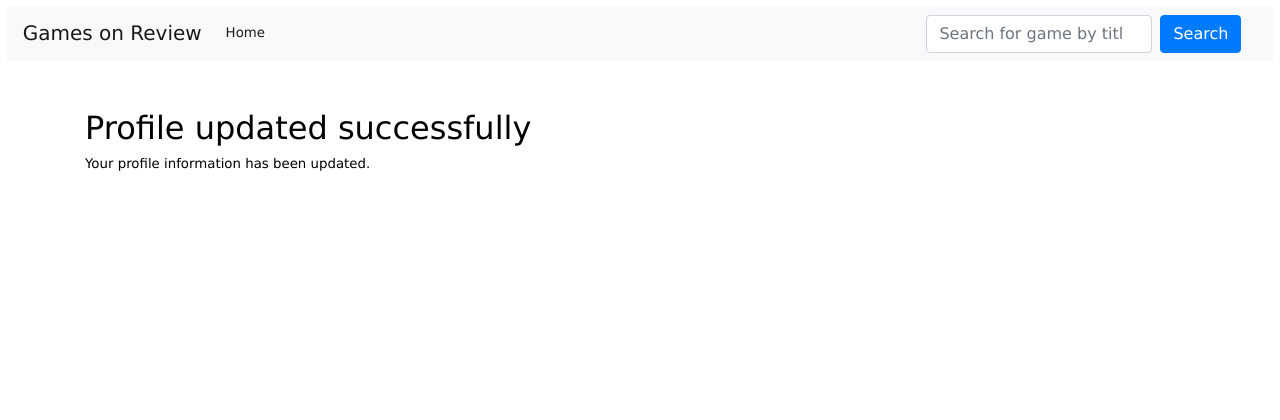
After one commit to citizencosimo/iqsa3900-project-group8, a Django app: page /accounts/profile/update/done/ in a window 1280 px wide. The commit adds this page. Shown: the top 420 px of the page. Run offline with Django 4.2, Linux system fonts and the light colour scheme.

Commit message:
Added edit profile functionality and fixed drop down feature for user name

```diff
--- a/accounts/forms.py
+++ b/accounts/forms.py
@@ -1,6 +1,5 @@
 from django import forms
 from django.contrib.auth.forms import UserCreationForm, UserChangeForm
-
 from .models import CustomUser
 
 class CustomUserCreationForm(UserCreationForm):
--- a/accounts/urls.py
+++ b/accounts/urls.py
@@ -1,8 +1,10 @@
 # accounts/urls.py
 from django.urls import path
-
-from .views import SignUpView
+from .views import ProfileUpdateView, SignUpView
+from django.contrib.auth import views as auth_views
 
 urlpatterns = [
-    path("signup/", SignUpView.as_view(), name="signup")
+    path("signup/", SignUpView.as_view(), name="signup"),
+    path('profile/update/', ProfileUpdateView.as_view(), name='profile_update'),
+    path('profile/update/done/', auth_views.TemplateView.as_view(template_name='accounts/profile_update_done.html'), name='profile_update_done'),
 ]
--- /dev/null
+++ b/templates/accounts/profile_update_done.html
@@ -0,0 +1,7 @@
+<!-- accounts/templates/accounts/profile_update_done.html -->
+{% extends 'base.html' %}
+
+{% block content %}
+  <h2>Profile updated successfully</h2>
+  <p>Your profile information has been updated.</p>
+{% endblock %}
--- a/templates/base.html
+++ b/templates/base.html
@@ -56,7 +56,7 @@
                   <i class="fas fa-user"></i> {{ user.username }}
                 </a>
                 <div class="dropdown-menu" aria-labelledby="userDropdown">
-                  <a class="dropdown-item" href="#">Manage Profile</a>
+                  <a class="dropdown-item" href="{% url 'profile_update' %}">Manage Profile</a>
                   <div class="dropdown-divider"></div>
                   <a class="dropdown-item" href="{% url 'logout' %}">Logout</a>
                 </div>
@@ -84,3 +84,13 @@
         <div class="row">
           <div class="col text-center">
             <p>&copy; 2023 Games on Review. All rights reserved.</p>
+          </div>
+        </div>
+      </div>
+    </footer>
+  </div>
+  <script src="https://code.jquery.com/jquery-3.3.1.slim.min.js" integrity="sha384-q8i/X+965DzO0rT7abK41JStQIAqVgRVzpbzo5smXKp4YfRvH+8abtTE1Pi6jizo" crossorigin="anonymous"></script>
+  <script src="https://cdn.jsdelivr.net/npm/@popperjs/core@2.9.3/dist/umd/popper.min.js" integrity="sha384-eMNCOe7tC1doHpGoJtKh7z7lGz7fuP4F8nfdFvAOA6Gg/z6Y5J6XqqyGXYM2ntX1" crossorigin="anonymous"></script>
+  <script src="https://cdn.jsdelivr.net/npm/bootstrap@4.3.1/dist/js/bootstrap.min.js" integrity="sha384-JjSmVgyd0p3pXB1rRibZUAYoIIy6OrQ6VrjIEaFf/nJGzIxFDsf4x0xIM+B07jRM" crossorigin="anonymous"></script>
+</body>
+</html>
```
Also changed, not shown: accounts/views.py (+13 -2 lines), templates/accounts/profile_update.html (added, +11 -0 lines).
